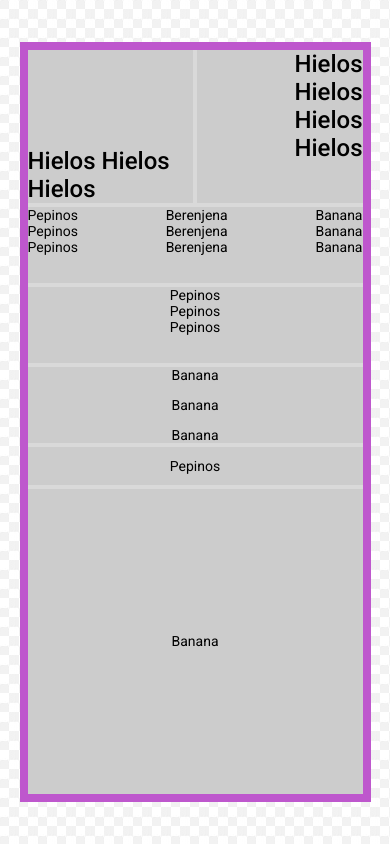
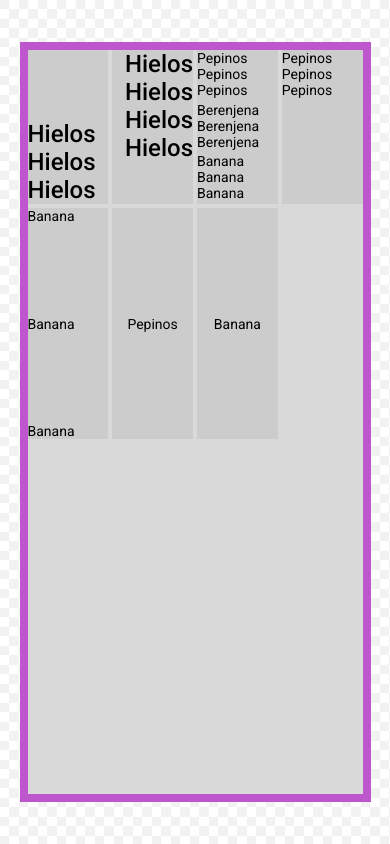
Before and after one commit to EmanuelAmico/practice-grid-css-fridge, a plain HTML site: page index.html in a window 390 px wide. Drawn offline with Linux system fonts and the light colour scheme.

Commit message:
practicando auto-fit y auto-fill

```diff
--- a/css/style.css
+++ b/css/style.css
@@ -29,46 +29,38 @@ h4{
     background-color:rgb(217,217,217);
     border: 0.8rem solid rgb(190, 87, 205);
     display: grid;
-    grid-template-columns: repeat(6, 1fr);
+    grid-template-columns: repeat(auto-fit, minmax(7rem, 1fr));
     grid-template-rows: 2fr 3fr 0.5fr 4fr;
     gap: 0.4rem;
-    grid-template-areas:
-    "estante1 estante1 estante1 estante2 estante2 estante2"
-    "estante3 estante3 estante4 estante4 estante5 estante5"
-    "estante6 estante6 estante6 estante6 estante6 estante6"
-    "estante7 estante7 estante7 estante7 estante7 estante7";
 }
 .estanteria1,.estanteria2,.estanteria3,.estanteria4,.estanteria5,.estanteria6,.estanteria7{
     background-color:rgb(204,204,204);
 }
 .estanteria1{
-    grid-area: estante1;
     display: flex;
     align-items: flex-end;
 }
 .estanteria2{
-    grid-area: estante2;
 }
 .estanteria2 h3{
     text-align: end;
 }
 .estanteria3{
-    grid-area: estante3;
     display: flex;
     justify-content: space-between;
     flex-wrap: wrap;
 }
 .estanteria4{
-    grid-area: estante4;
+
 }
 .estanteria5{
-    grid-area: estante5;
+
     display: flex;
     flex-direction: column;
     justify-content: space-between;
 }
 .estanteria6{
-    grid-area: estante6;
+
     display: flex;
     justify-content: center;
     align-items: center;
@@ -77,46 +69,8 @@ h4{
     text-align: center;
 }
 .estanteria7{
-    grid-area: estante7;
+
     display: flex;
     justify-content: center;
     align-items: center;
 }
-@media(max-width: 425px){
-    .heladera{
-        grid-template-rows: 2fr 1fr 1fr 1fr 0.5fr 4fr;
-        grid-template-columns: repeat(2, 1fr);
-        grid-template-areas:
-        "estante1 estante2"
-        "estante3 estante3"
-        "estante4 estante4"
-        "estante5 estante5"
-        "estante6 estante6"
-        "estante7 estante7";
-    }
-    .estanteria4 h4{
-        text-align: center;
-    }
-    .estanteria5 h4{
-        text-align: center;
-    }
-}
-@media(max-width: 180px){
-    .heladera{
-        grid-template-rows: 2fr 1fr 1fr 1fr 1fr 0.5fr 4fr;
-        grid-template-areas:
-        "estante1 estante1"
-        "estante2 estante2"
-        "estante3 estante3"
-        "estante4 estante4"
-        "estante5 estante5"
-        "estante6 estante6"
-        "estante7 estante7";
-    }
-    .estanteria1 h3{
-        text-align: center;
-    }
-    .estanteria2 h3{
-        text-align: center;
-    }
-}
```
